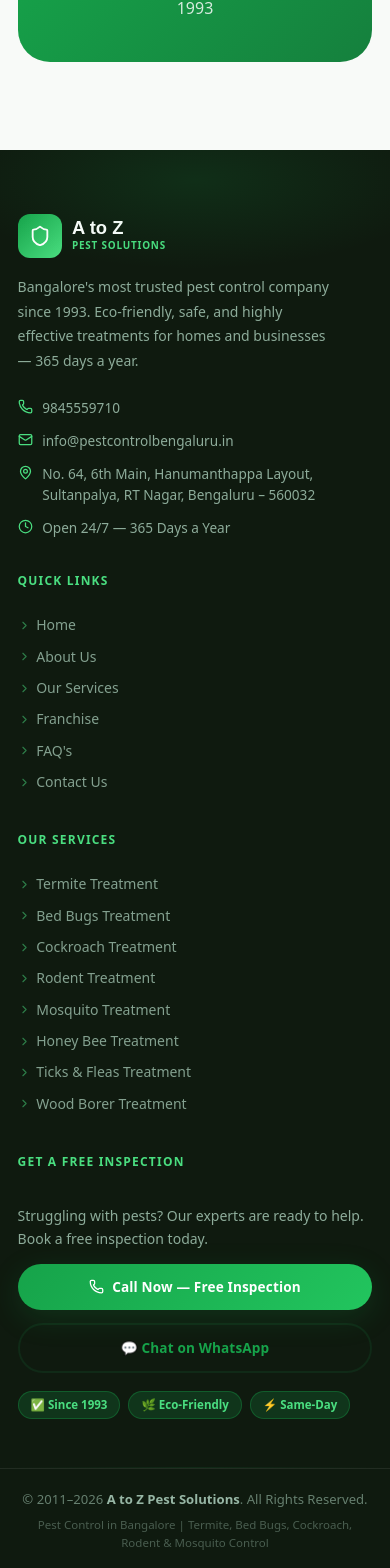
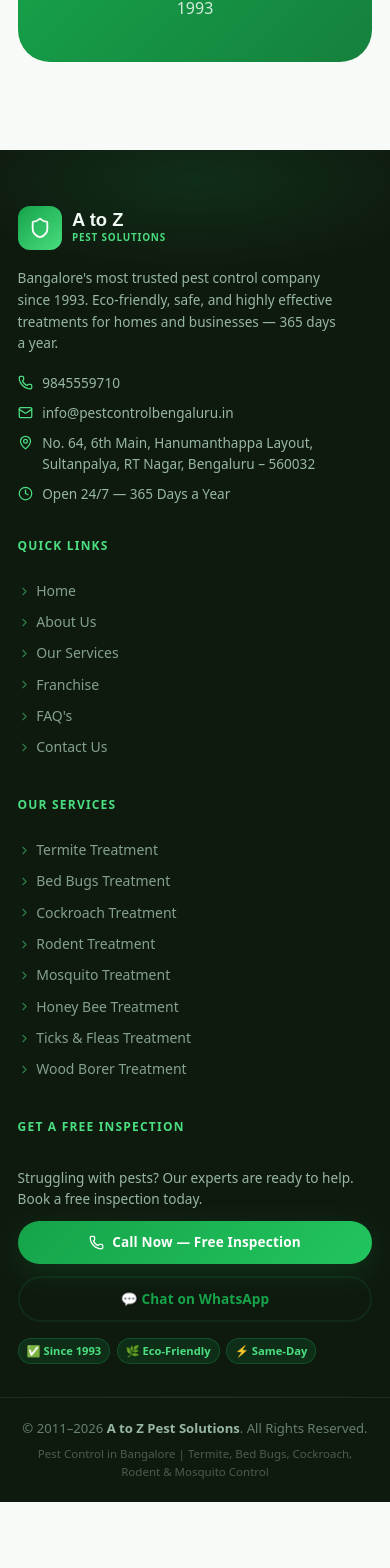
Before and after one commit to Raag125/control, a React (Vite) app: page /about-us in a window 390 px wide. Shown: the part 5496-7064 px from the top of the page. After the commit the page ends 6998 px from the top, so only its background shows below. Built offline with nearby package versions, Linux system fonts and the light colour scheme; no server answers.

Commit message:
Fix blog hero layout and restructure footer for compact alignment

```diff
--- a/src/components/Footer.css
+++ b/src/components/Footer.css
@@ -16,12 +16,26 @@
   pointer-events: none;
 }
 
-.footer__top { padding: 4rem 0 3rem; }
+.footer__top { padding: 3.5rem 0 2rem; }
 
 .footer__grid {
   display: grid;
-  grid-template-columns: repeat(auto-fit, minmax(min(100%, 220px), 1fr));
-  gap: clamp(2rem, 5vw, 2.5rem);
+  grid-template-columns: 2fr 1fr 1fr 1.5fr;
+  gap: 2rem;
+}
+
+@media (max-width: 1024px) {
+  .footer__grid {
+    grid-template-columns: 1fr 1fr;
+    gap: 2.5rem;
+  }
+}
+
+@media (max-width: 640px) {
+  .footer__grid {
+    grid-template-columns: 1fr;
+    gap: 2rem;
+  }
 }
 
 /* Brand */
@@ -46,15 +60,15 @@
   font-weight: 700; letter-spacing: 0.08em; text-transform: uppercase;
 }
 .footer__desc {
-  font-size: 0.875rem;
-  color: rgba(209,250,229,0.65);
-  line-height: 1.75; margin-bottom: 1.5rem; max-width: 320px;
+  font-size: 0.85rem;
+  color: rgba(209,250,229,0.7);
+  line-height: 1.6; margin-bottom: 1.2rem; max-width: 320px;
 }
-.footer__contact-list { display: flex; flex-direction: column; gap: 0.75rem; }
+.footer__contact-list { display: flex; flex-direction: column; gap: 0.6rem; }
 .footer__contact-item {
   display: flex; align-items: flex-start; gap: 0.6rem;
-  font-size: 0.85rem; color: rgba(209,250,229,0.65);
-  transition: color 0.15s; line-height: 1.55;
+  font-size: 0.85rem; color: rgba(209,250,229,0.7);
+  transition: color 0.15s; line-height: 1.5;
 }
 a.footer__contact-item:hover { color: var(--clr-accent); }
 .footer__contact-item svg { flex-shrink: 0; margin-top: 2px; color: var(--clr-accent); }
@@ -76,14 +90,16 @@
 .footer__link svg { color: var(--clr-accent); opacity: 0.5; }
 
 /* CTA col */
-.footer__cta-col { display: flex; flex-direction: column; gap: 0.85rem; }
-.footer__cta-desc { font-size: 0.875rem; color: rgba(209,250,229,0.65); line-height: 1.65; }
-.footer__cta-btn { width: 100%; justify-content: center; font-size: 0.85rem; padding: 0.75rem 1.25rem; }
-.footer__badges { display: flex; flex-wrap: wrap; gap: 0.5rem; margin-top: 0.25rem; }
+.footer__cta-col { display: flex; flex-direction: column; gap: 0.75rem; }
+.footer__cta-desc { font-size: 0.85rem; color: rgba(209,250,229,0.7); line-height: 1.5; }
+.footer__cta-btn { width: 100%; justify-content: center; font-size: 0.85rem; padding: 0.65rem 1rem; }
+.footer__badges { display: flex; flex-wrap: wrap; gap: 0.4rem; margin-top: 0.25rem; }
 .footer__badges .badge {
-  background: rgba(22,163,74,0.2);
-  border-color: rgba(22,163,74,0.35);
+  background: rgba(22,163,74,0.15);
+  border-color: rgba(22,163,74,0.3);
   color: var(--clr-accent);
+  font-size: 0.7rem;
+  padding: 0.2rem 0.5rem;
 }
 
 /* Bottom */
--- a/src/pages/BlogPostPage.css
+++ b/src/pages/BlogPostPage.css
@@ -5,47 +5,7 @@
   padding-bottom: 4rem;
 }
 
-.blog-hero {
-  position: relative;
-  height: 50vh;
-  min-height: 400px;
-  display: flex;
-  align-items: flex-end;
-  justify-content: center;
-  padding-bottom: 4rem;
-}
 
-.blog-hero-img {
-  position: absolute;
-  inset: 0;
-  width: 100%;
-  height: 100%;
-  object-fit: cover;
-  z-index: 0;
-}
-
-.blog-hero-overlay {
-  position: absolute;
-  inset: 0;
-  background: linear-gradient(to bottom, rgba(255, 255, 255, 0.6) 0%, var(--clr-bg) 100%);
-  z-index: 1;
-}
-
-.blog-hero-content {
-  position: relative;
-  z-index: 2;
-  text-align: center;
-  max-width: 800px;
-}
-
-.blog-meta {
-  font-size: 0.85rem;
-  color: var(--clr-primary);
-  font-weight: 600;
-  text-transform: uppercase;
-  letter-spacing: 0.1em;
-  margin-bottom: 1rem;
-}
 
 .blog-title {
   font-size: clamp(2rem, 5vw, 3.5rem);
@@ -60,7 +20,6 @@
   gap: 3rem;
   position: relative;
   z-index: 3;
-  margin-top: -3rem;
   padding: 0 1rem;
 }
 
@@ -255,10 +214,7 @@
     gap: 2rem;
   }
 
-  .blog-hero {
-    height: 40vh;
-    min-height: 300px;
-  }
+
 
   .blog-markdown-content {
     font-size: 1rem;
--- a/src/pages/BlogPostPage.jsx
+++ b/src/pages/BlogPostPage.jsx
@@ -47,22 +47,21 @@
 
       <AnimatedBackground />
 
-      <div className="blog-hero">
-        <div className="blog-hero-overlay"></div>
+      <div className="container blog-header" style={{ paddingTop: '7rem', paddingBottom: '2rem', textAlign: 'center', maxWidth: '900px', margin: '0 auto' }}>
+        <div className="blog-meta" style={{ marginBottom: '1rem', color: 'var(--clr-primary)' }}>
+          {new Date(blog.date).toLocaleDateString('en-US', { month: 'long', day: 'numeric', year: 'numeric' })}
+        </div>
+        <h1 className="blog-title" style={{ color: 'var(--clr-primary-dark)', textShadow: 'none', marginBottom: '2rem' }}>
+          {blog.title}
+        </h1>
         <img
           src={blog.image || 'https://images.unsplash.com/photo-1599839619722-39751411ea63?auto=format&fit=crop&q=80&w=2000'}
           alt={blog.imageAlt || blog.title}
-          className="blog-hero-img"
+          style={{ width: '100%', height: 'auto', borderRadius: '16px', objectFit: 'contain', maxHeight: '60vh', backgroundColor: 'var(--clr-bg)' }}
         />
-        <div className="container blog-hero-content">
-          <div className="blog-meta">
-            {new Date(blog.date).toLocaleDateString('en-US', { month: 'long', day: 'numeric', year: 'numeric' })}
-          </div>
-          <h1 className="blog-title">{blog.title}</h1>
-        </div>
       </div>
 
-      <div className="container blog-content-layout">
+      <div className="container blog-content-layout" style={{ marginTop: '1rem' }}>
 
         {/* LEFT MAIN CONTENT */}
         <div className="blog-main-column">
```
